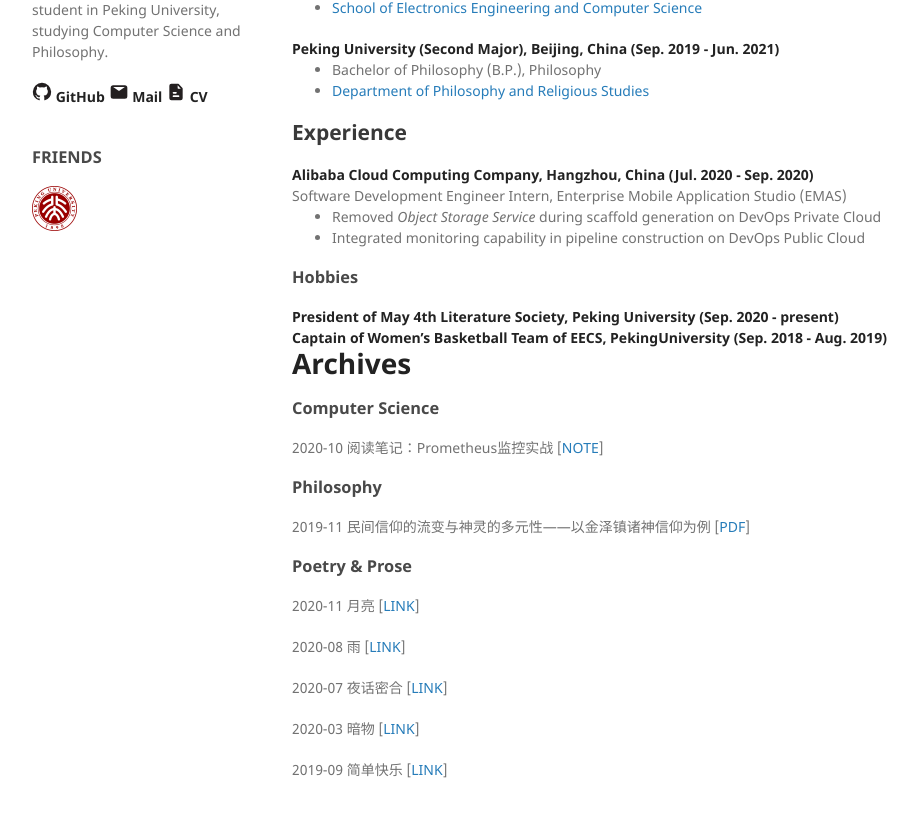
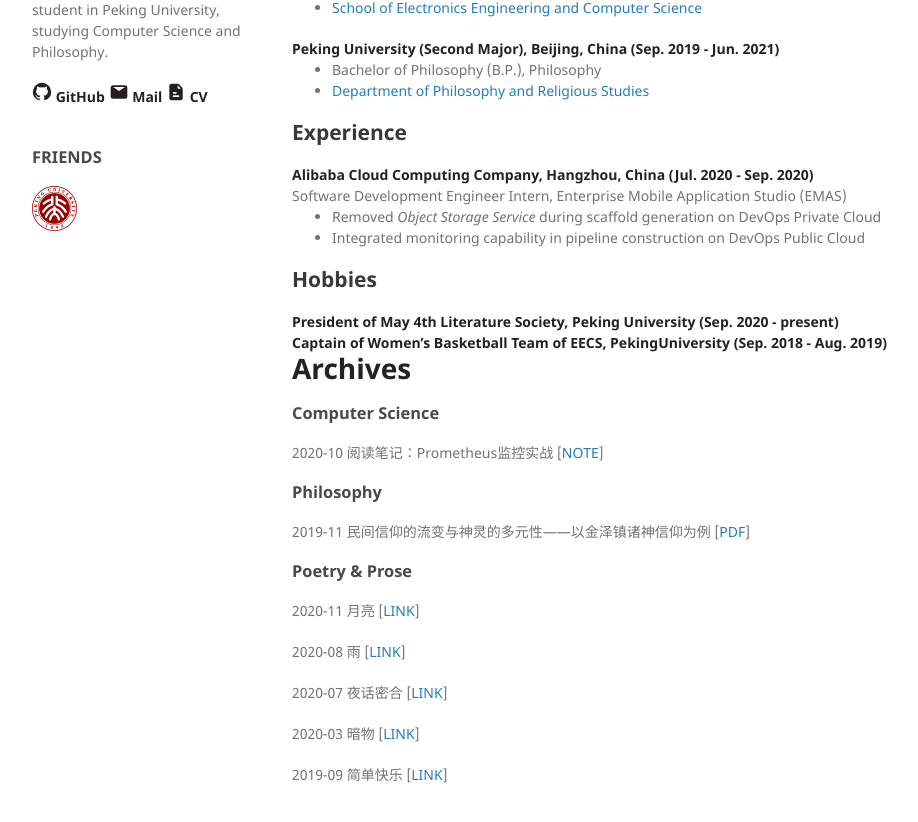
Before and after one commit to ShiranZH/ShiranZH.github.io, a Jekyll site: the page built from index.md, in a window 1280 px wide and 1156 px high. Shown: the part 301-1123 px from the top of the window, without its empty margins (178-1096 px from the left). Built offline with Jekyll 4.4.1, drawn with Linux system fonts in a browser that asks for light colours; our own code applies the rules of GitHub Pages for plain Markdown files; a style sheet for code colours, icons or effects is not loaded.

Commit message:
fix 排版

```diff
--- a/index.md
+++ b/index.md
@@ -33,13 +33,16 @@ I'm Shiran Zhang (张石然 in Chinese), currently a senior undergraduate studen
     </ul>
 </div>
 
-### Hobbies
+## Hobbies
+
 <div align="left">
     <strong>President of May 4th Literature Society, Peking University (Sep. 2020 - present)</strong>
+    <br />
 </div>
 
 <div align="left">
     <strong>Captain of Women’s Basketball Team of EECS, PekingUniversity (Sep. 2018 - Aug. 2019)</strong>
+    <br />
 </div>
 
 # Archives
```
